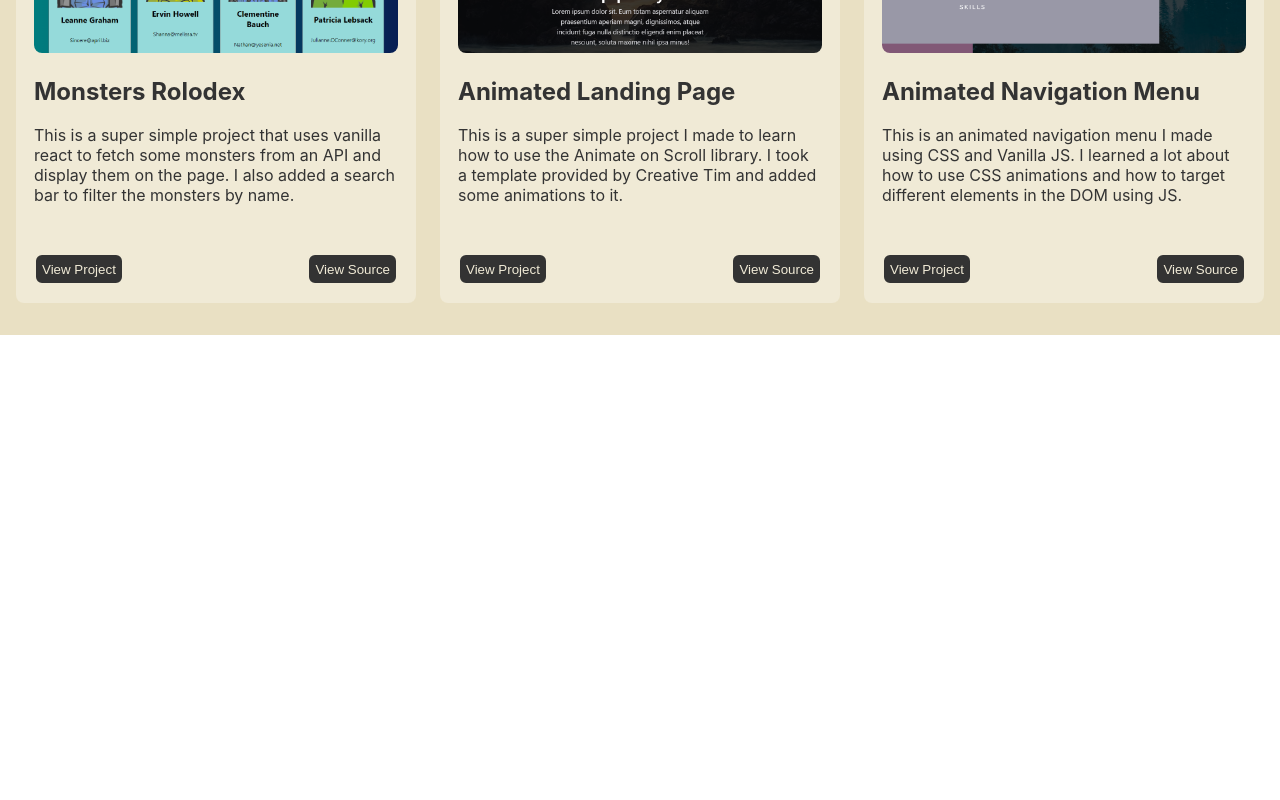
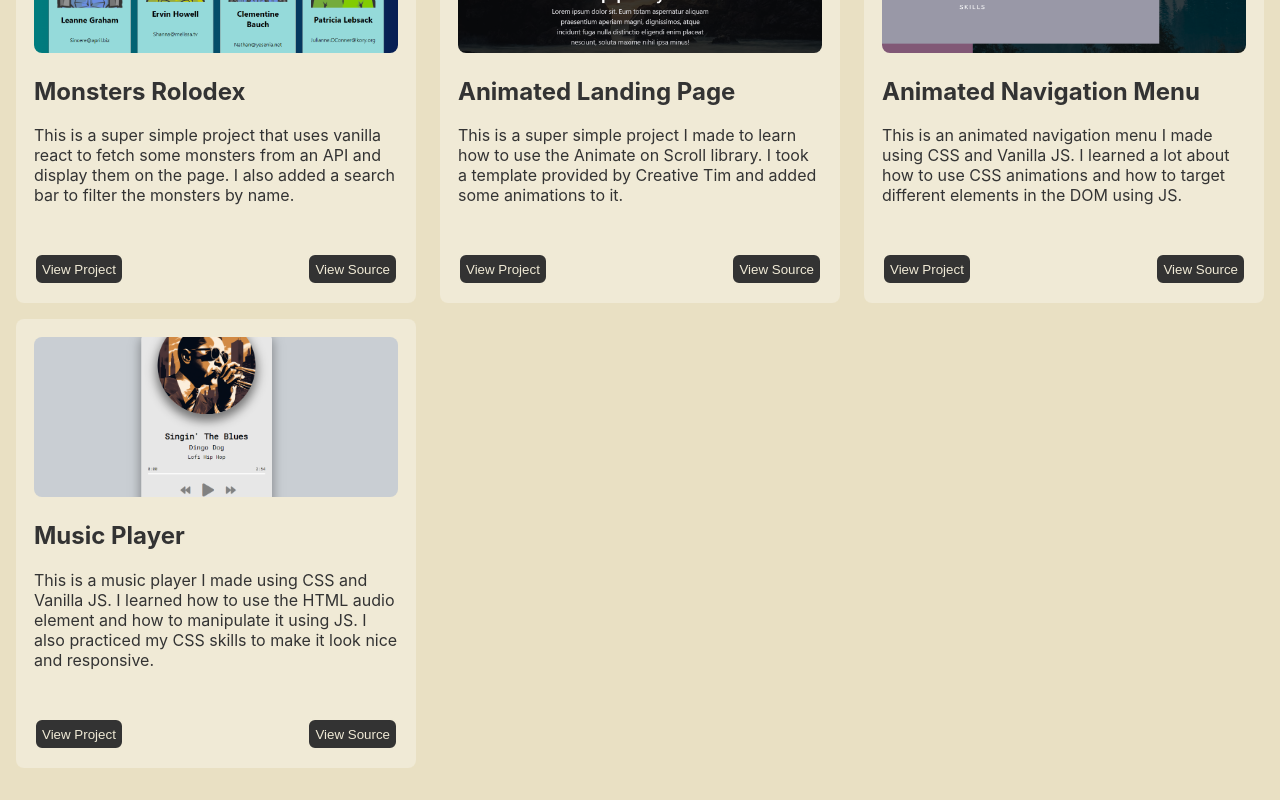
Before and after one commit to crisecheguren/resume-2023, a React (Create React App) app: page /projects in a window 1280 px wide. Shown: the part 1278-2078 px from the top of the page. Before the commit the page ends 1613 px from the top, so only its background shows below. Built offline with nearby package versions, Linux system fonts and the light colour scheme.

Commit message:
added music-player project

```diff
--- a/src/data/projects.js
+++ b/src/data/projects.js
@@ -7,6 +7,7 @@ import monsters from '../images/monsters.png'
 import clothing from '../images/clothing.png'
 import animatedLP from '../images/animatedLP.png'
 import animatedNav from '../images/animated-css-navigation.png'
+import musicPlayer from '../images/musicPlayer.png'
 
 const projects = [
     {
@@ -81,6 +82,14 @@ const projects = [
         sourceLink: "https://github.com/crisecheguren/animated-navigation/",
         description: 'This is an animated navigation menu I made using CSS and Vanilla JS. I learned a lot about how to use CSS animations and how to target different elements in the DOM using JS.'
     },
+    {
+    id: 10,
+        name: 'Music Player',
+        img: musicPlayer,
+        projectLink: "https://crisecheguren.github.io/music-player/",
+        sourceLink: "https://github.com/crisecheguren/music-player/",
+        description: 'This is a music player I made using CSS and Vanilla JS. I learned how to use the HTML audio element and how to manipulate it using JS. I also practiced my CSS skills to make it look nice and responsive.'
+    },
 
 ]
 
```
Also changed, not shown: src/images/musicPlayer.png (added).
